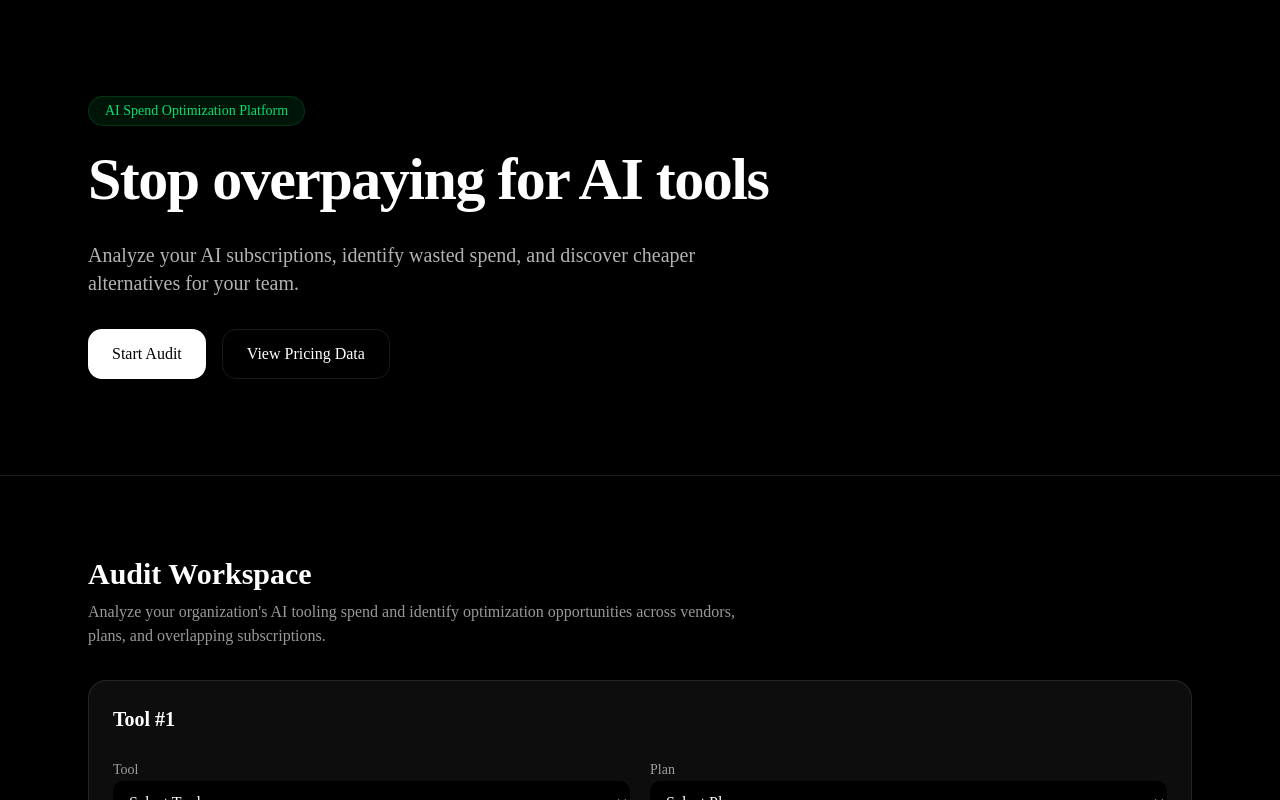
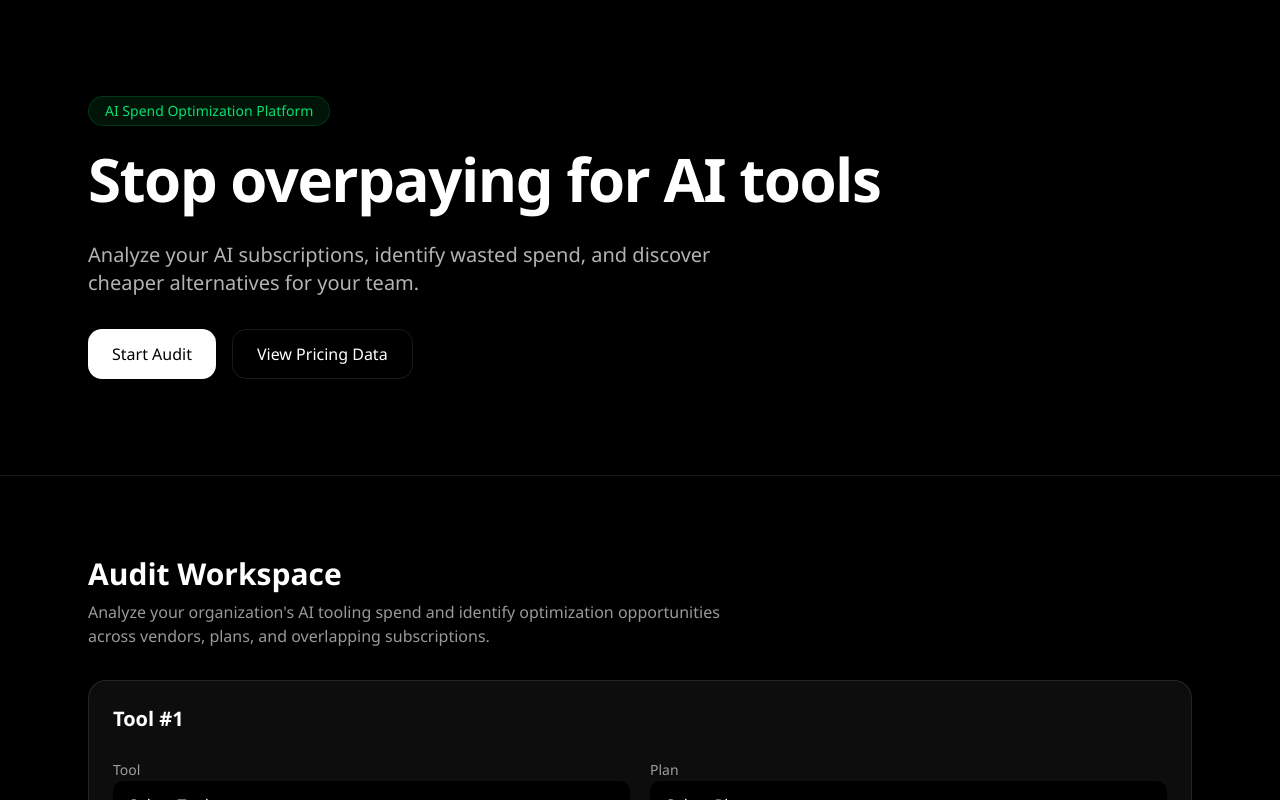
Before and after one commit to rxz33/spendora-ai-spend-audit, a Next.js app: page / in a window 1280 px wide. Shown: the top 800 px of the page. Built offline with nearby package versions, Linux system fonts and the light colour scheme.

Commit message:
fix: remove Google font build dependency for offline Next build

```diff
--- a/app/globals.css
+++ b/app/globals.css
@@ -49,6 +49,12 @@
 }
 
 :root {
+  --font-sans:
+    "Segoe UI", Inter, ui-sans-serif, system-ui, -apple-system, BlinkMacSystemFont,
+    "Helvetica Neue", Arial, sans-serif;
+  --font-geist-mono:
+    "SFMono-Regular", "Cascadia Code", "Fira Code", Consolas, "Liberation Mono",
+    Menlo, Monaco, monospace;
   --background: oklch(1 0 0);
   --foreground: oklch(0.145 0 0);
   --card: oklch(1 0 0);
--- a/app/layout.tsx
+++ b/app/layout.tsx
@@ -1,16 +1,5 @@
 import type { Metadata } from "next";
-import { Geist, Geist_Mono } from "next/font/google";
 import "./globals.css";
-
-const geistSans = Geist({
-  variable: "--font-geist-sans",
-  subsets: ["latin"],
-});
-
-const geistMono = Geist_Mono({
-  variable: "--font-geist-mono",
-  subsets: ["latin"],
-});
 
 export const metadata: Metadata = {
   title: "Create Next App",
@@ -23,10 +12,7 @@ export default function RootLayout({
   children: React.ReactNode;
 }>) {
   return (
-    <html
-      lang="en"
-      className={`${geistSans.variable} ${geistMono.variable} h-full antialiased`}
-    >
+    <html lang="en" className="h-full antialiased">
       <body className="min-h-full flex flex-col">{children}</body>
     </html>
   );
```
